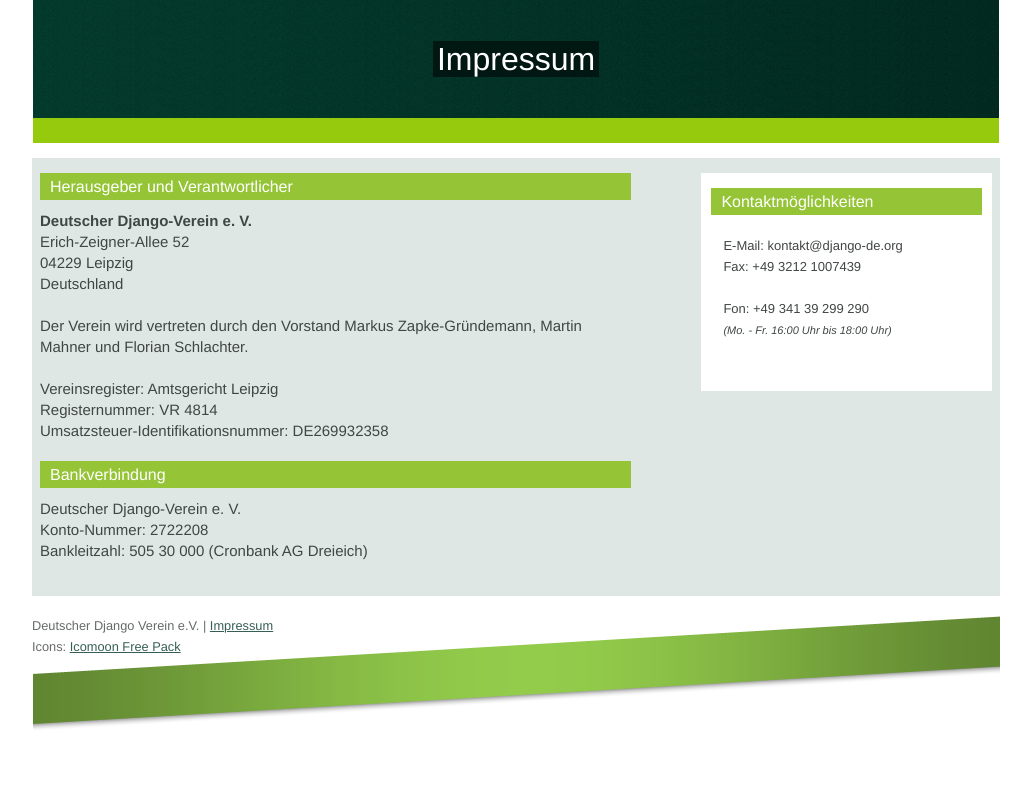
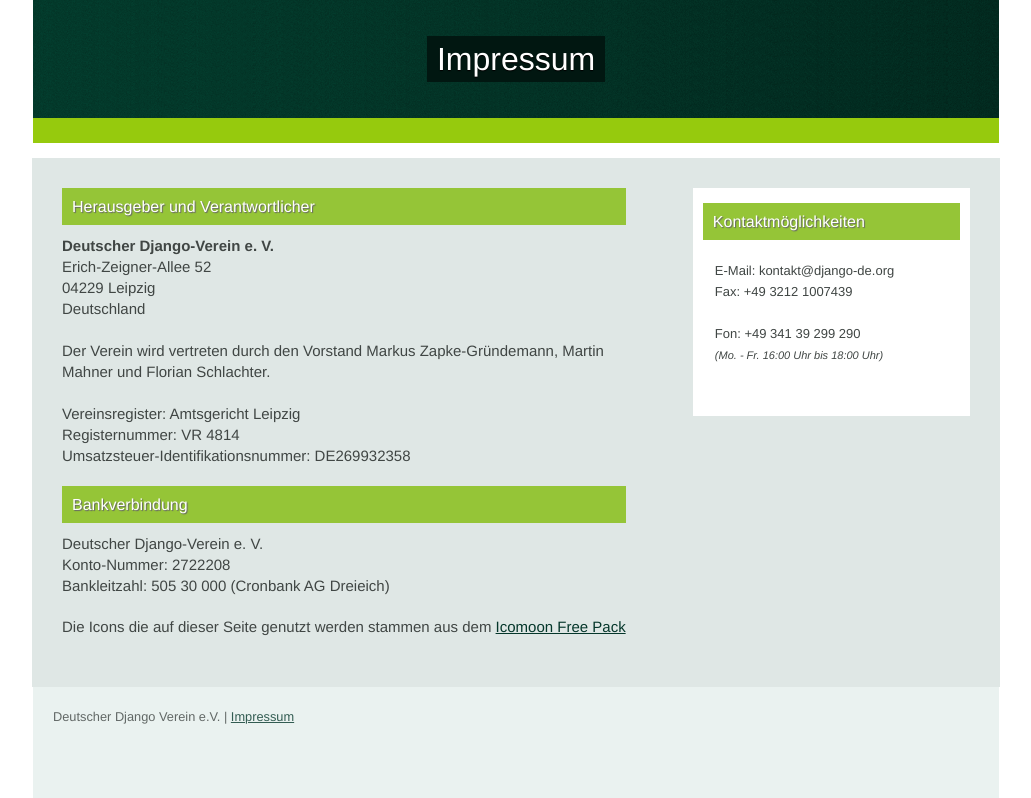
Before and after one commit to django-de/django-de-v3, a Django app: page /impressum/ in a window 1280 px wide. Shown: the part 117-915 px from the top of the page, without its empty margins (124-1155 px from the left). Before the commit the page ends 846 px from the top, so only its background shows below. Run offline with Django 3.2, Linux system fonts and the light colour scheme; style sheets or scripts are compiled from the project's sources; parts of the project's set-up code (start-up, migrations or seed data) failed here and were passed over.

Commit message:
UI Changes

```diff
--- a/django_de/static/css/screen.css
+++ b/django_de/static/css/screen.css
@@ -146,6 +146,10 @@
 
 a {
   color: #05372b;
+}
+
+a:hover {
+  color: #992b07;
 }
 
 div.container {
@@ -448,14 +452,15 @@
 h1 span {
   background: #011711;
   line-height: 38px;
-  padding: 0px 4px;
+  padding: 5px 10px;
+  text-shadow: 0 1px 1px black;
 }
 h1 span:before, h1 span:after {
   content: " ";
 }
 
 body.listing #main, article #main {
-  padding: 15px 8px;
+  padding: 30px;
 }
 body.listing #content, article #content {
   width: 62.10526%;
@@ -479,9 +484,9 @@
 }
 
 footer {
-  background: url(../img/footer.png) top center no-repeat;
-  height: 116px;
-  margin-top: 20px;
+  background-color: #eaf2f0;
+  padding: 20px 20px 50px 20px;
+  margin: 0 1px;
 }
 footer p {
   font-size: 80%;
@@ -489,7 +494,7 @@
 }
 
 div.pagination {
-  border-top: 1px solid #cccccc;
+  border-top: 1px solid #ccc;
   margin-top: 10px;
   padding-top: 10px;
 }
@@ -509,12 +514,13 @@
 
 body.imprint h2, body.about h2, body.association h2 {
   font-size: 16px;
-  padding-left: 10px;
+  padding: 5px 10px;
   margin-bottom: 10px;
   background-color: #95c537;
   line-height: 27px;
   font-weight: normal;
   color: #ffffff;
+  text-shadow: 1px 1px 1px #666;
 }
 body.imprint p, body.about p, body.association p {
   padding-bottom: 20px;
--- a/django_de/static/sass/screen.scss
+++ b/django_de/static/sass/screen.scss
@@ -11,6 +11,8 @@
 $green: #96ca0d;
 
 $grey: #dfe7e5;
+$hover-color: #992b07;
+$footer-color: #eaf2f0;
 
 @import "fonts";
 
@@ -48,6 +50,10 @@
 
 a {
     color: $dark-green;
+}
+
+a:hover {
+    color: $hover-color;
 }
 
 div.container {
@@ -352,10 +358,12 @@
     margin: 0 1px 15px 1px;
     border-bottom: 25px solid $green;
     text-align: center;
+
     span {
         background: #011711;
         line-height: 38px;
-        padding: 0px 4px;
+        padding: 5px 10px;
+        text-shadow: 0 1px 1px black;
         &:before, &:after {
             content: " ";
         }
@@ -363,7 +371,7 @@
 }
 body.listing, article {
     #main {
-        padding: 15px 8px;
+        padding: 30px;
     }
     #content {
         @include span-columns(10);
@@ -381,9 +389,11 @@
 }
 
 footer {
-    background: url(../img/footer.png) top center no-repeat;
-    height: 116px;
-    margin-top: 20px;
+    //background: url(../img/footer.png) top center no-repeat;
+    background-color: $footer-color;
+    padding: 20px 20px 50px 20px;
+    margin: 0 1px;
+
     p {
         font-size: 80%;
         opacity: 0.8;
@@ -413,12 +423,13 @@
 body.imprint, body.about, body.association {
     h2 {
         font-size: 16px;
-        padding-left: 10px;
+        padding: 5px 10px;
         margin-bottom: 10px;
         background-color: #95c537;
         line-height: 27px;
         font-weight: normal;
         color: #ffffff;
+        text-shadow: 1px 1px 1px #666;
     }
     p {
         padding-bottom: 20px;
--- a/django_de/templates/base.html
+++ b/django_de/templates/base.html
@@ -30,9 +30,7 @@
       {% block container %}
       {% endblock %}
       <footer>
-          <p>Deutscher Django Verein e.V. | <a href="/impressum/">Impressum</a><br />
-             Icons: <a href="http://icomoon.io/#icons">Icomoon Free Pack</a></p>
-
+          <p>Deutscher Django Verein e.V. | <a href="/impressum/">Impressum</a></p>
       </footer>
     </div>
   </body>
--- a/django_de/templates/imprint.html
+++ b/django_de/templates/imprint.html
@@ -27,6 +27,9 @@
         Konto-Nummer: 2722208<br />
         Bankleitzahl: 505 30 000  (Cronbank AG Dreieich)<br />
     </p>
+
+    <p>Die Icons die auf dieser Seite genutzt werden
+        stammen aus dem <a href="http://icomoon.io/#icons">Icomoon Free Pack</a></p>
 {% endblock %}
 
 {% block aside %}
```
